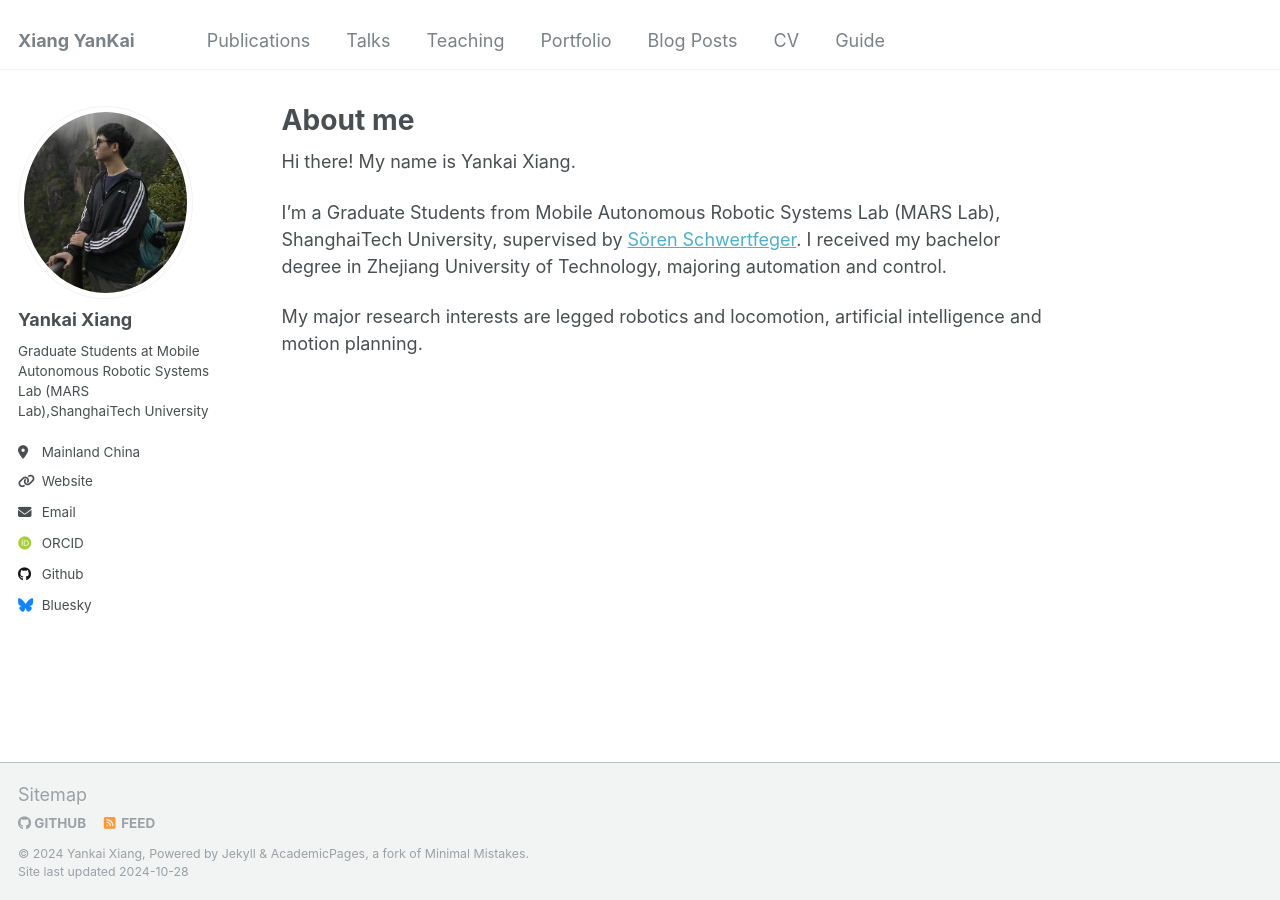
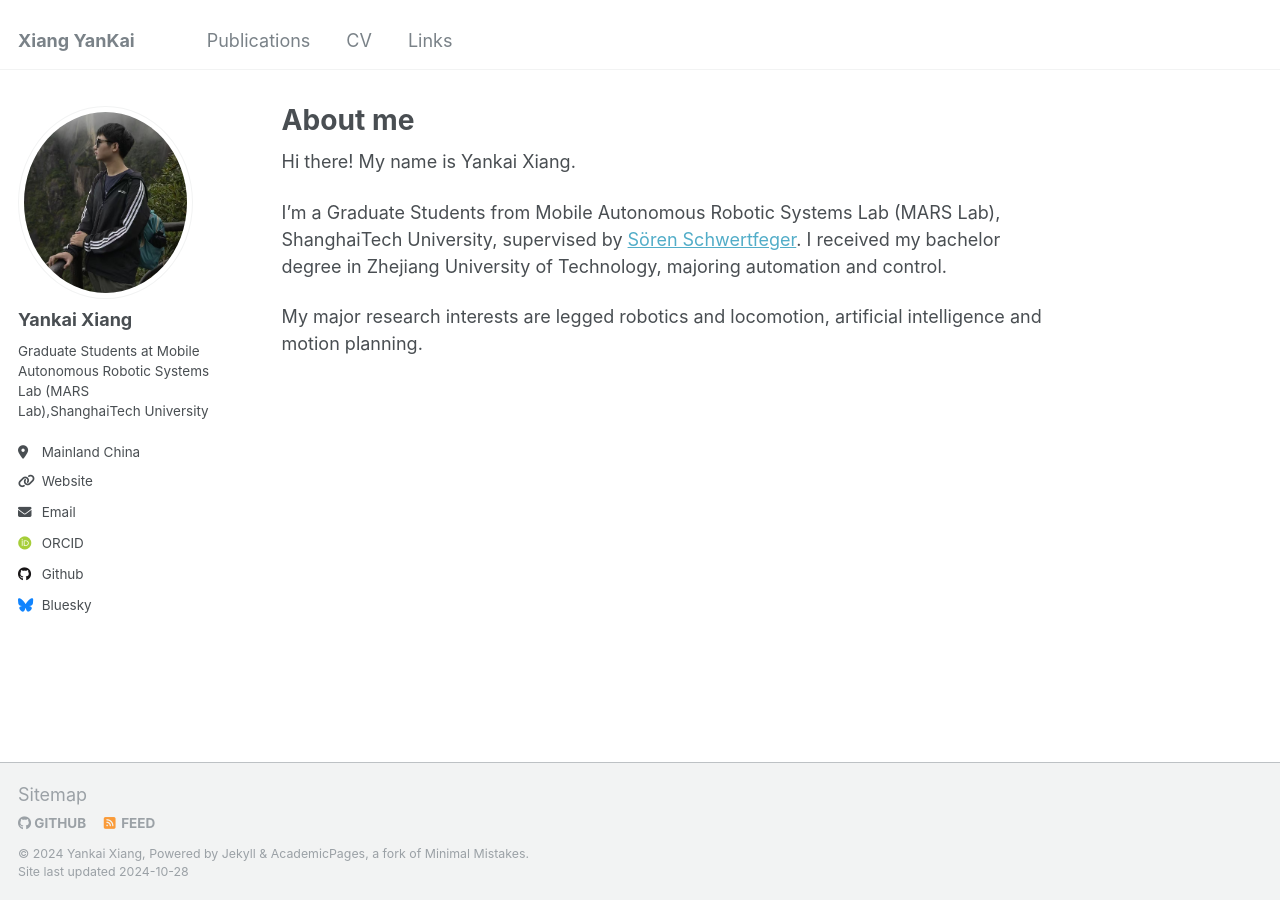
Before and after one commit to cmjang/cmjang.github.io, a Jekyll site: the page built from _pages/about.md, in a window 1280 px wide. Built offline with Jekyll 4.4.1, drawn with Linux system fonts in a browser that asks for light colours; some web fonts are replaced.

Commit message:
Update navigation.yml

```diff
--- a/_data/navigation.yml
+++ b/_data/navigation.yml
@@ -8,20 +8,20 @@ main:
   - title: "Publications"
     url: /publications/
 
-  - title: "Talks"
-    url: /talks/
+  # - title: "Talks"
+  #   url: /talks/
 
-  - title: "Teaching"
-    url: /teaching/
+  # - title: "Teaching"
+  #   url: /teaching/
 
-  - title: "Portfolio"
-    url: /portfolio/
+  # - title: "Portfolio"
+  #   url: /portfolio/
 
-  - title: "Blog Posts"
-    url: /year-archive/
+  # - title: "Blog Posts"
+  #   url: /year-archive/
 
   - title: "CV"
     url: /cv/
 
-  - title: "Guide"
+  - title: "Links"
     url: /markdown/
```
